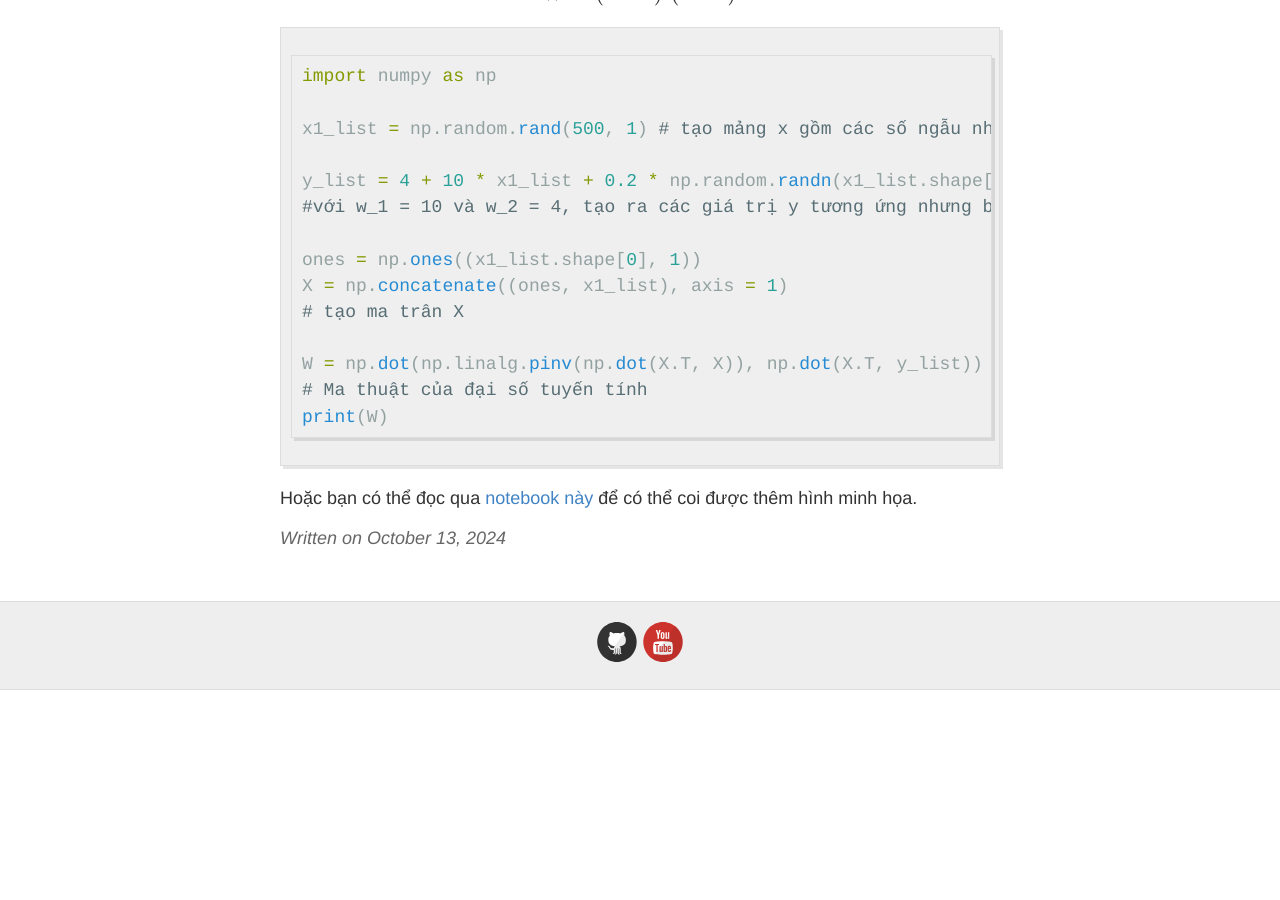
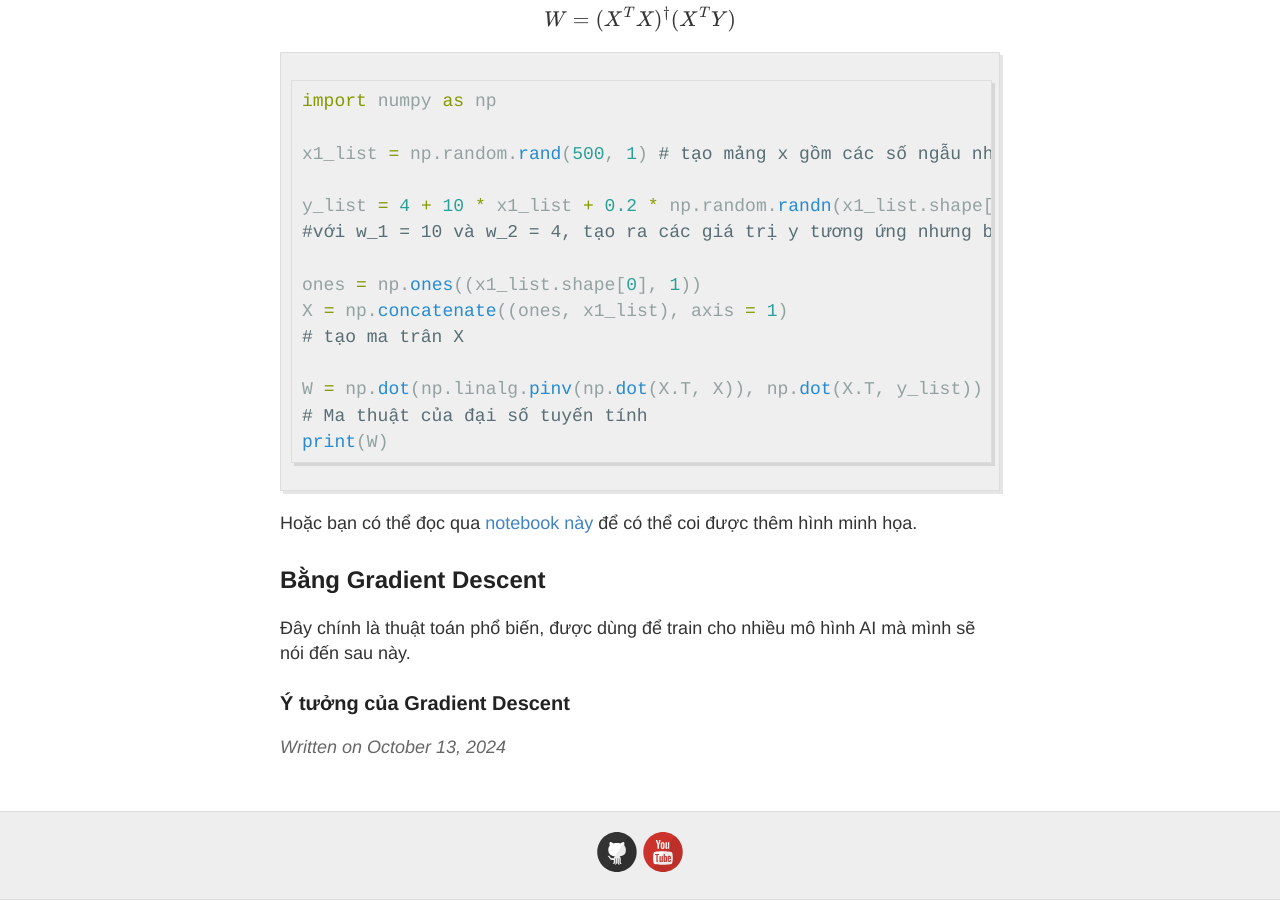
Before and after one commit to orz-lab/orz-lab.github.io, a Jekyll site: the page built from _posts/2024-10-13-Machine-Learning/2024-10-13-Machine-Learning.md, in a window 1280 px wide and 900 px high, scrolled down 3880 px. Built offline with Jekyll 4.4.1, drawn with Linux system fonts in a browser that asks for light colours; formulas are drawn with MathJax 3; before the commit the page ends 4570 px from its top, so only the background shows below that; some of the changed text lies outside the part shown.

````diff
--- a/_posts/2024-10-13-Machine-Learning/2024-10-13-Machine-Learning.md
+++ b/_posts/2024-10-13-Machine-Learning/2024-10-13-Machine-Learning.md
@@ -50,7 +50,7 @@
     L(a, b) = \sum_{i = 1}^{n}(ax_i + b - y_i)^2 \\
 $$
 
-Nếu như ta có một hàm $f$ có thể dự đoán chính xác với $n$ điểm đã cho thì hàm $L$ của ta sẽ đạt giá trị nhỏ nhất. Vậy bài toán lúc này sẽ đưa về việc tìm cặp $(a, b)$ sao cho hàm $L$ đạt giá trị nhỏ nhất.
+Nếu như ta có một hàm $f$ có thể dự đoán chính xác với $n$ điểm đã cho thì hàm $L$ của ta sẽ đạt giá trị nhỏ nhất. Vậy bài toán lúc này sẽ đưa về việc tìm cặp $(a, b)$ sao cho hàm $L$ đạt giá trị nhỏ nhất. Việc ta đi tìm cặp $(a, b)$ sao cho hàm $L$ đạt giá trị nhỏ nhất được gọi là **train**.
 
 # Tìm giá trị nhỏ nhất của hàm $L$
 Có rất nhiều cách khác nhau để tìm ra cặp $(a,b)$, ở đây mình sẽ liệt kê một bài cách "thú vị". À, trước khi đọc tiếp thì mình sẽ thay đổi một chút về phần ký hiệu để tiện hơn cho sau này.
@@ -157,3 +157,8 @@
 ```
 
 Hoặc bạn có thể đọc qua [notebook này](https://github.com/orz-lab/orz-lab.github.io/blob/main/_posts/2024-10-13-Machine-Learning/Linear_Regression.ipynb) để có thể coi được thêm hình minh họa.
+
+## Bằng Gradient Descent
+Đây chính là thuật toán phổ biến, được dùng để train cho nhiều mô hình AI mà mình sẽ nói đến sau này.
+
+### Ý tưởng của Gradient Descent
````
Also changed, not shown: images/2024-10-13-Machine-Learning/Gradient-Descent-visualization.png (added), images/2024-10-13-Machine-Learning/gradient_on_1d.gif (added).
